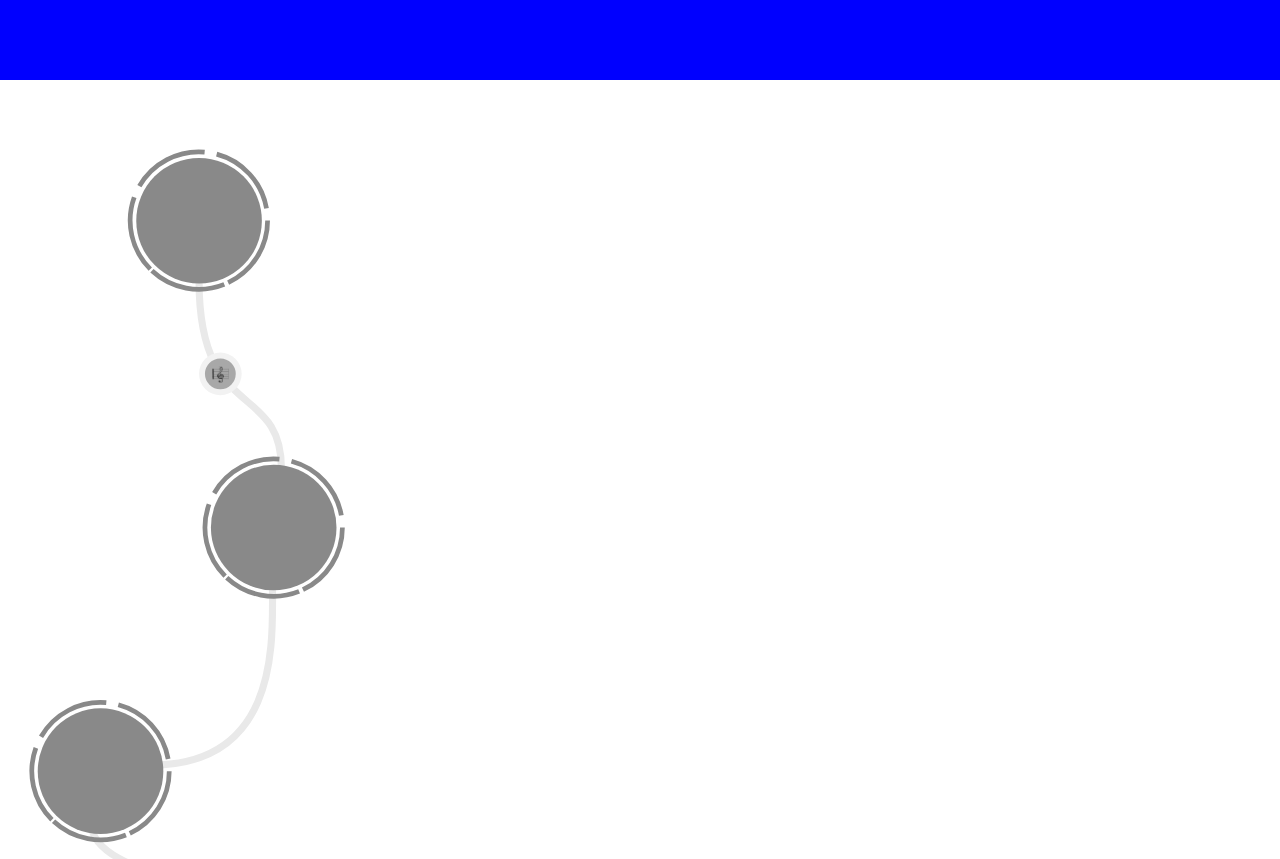
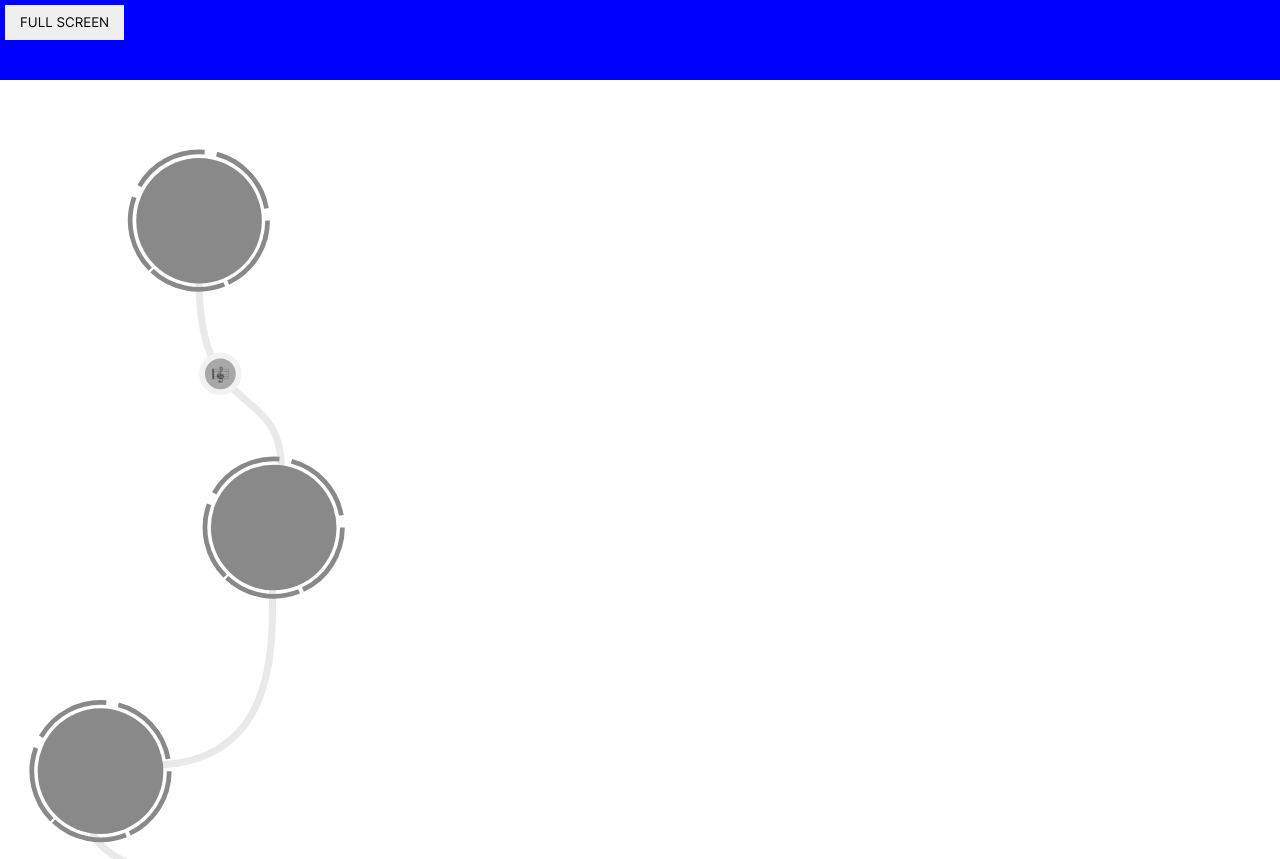
Before and after one commit to JuulVrasdonk/afstudeer-prototype, a Next.js app: page / in a window 1280 px wide. Shown: the top 859 px of the page. Built offline with nearby package versions, Linux system fonts and the light colour scheme.

Commit message:
Request fullscreen button

```diff
--- /dev/null
+++ b/components/Home/RequestFullscreen.js
@@ -0,0 +1,60 @@
+import React, { useState } from 'react';
+import styled from 'styled-components';
+
+const FullScreenButton = styled.button`
+    position: absolute;
+    top: 5px;
+    left: 5px;
+    padding: 9px 15px 10px;
+    border: none;
+    outline: none;
+    z-index: 10000;
+    text-transform: uppercase;
+`
+
+const RequestFullscreen = () => {
+  const [isFullScreen, setIsFullScreen] = useState(false);
+
+  const toggleFullScreen = () => {
+    const element = document.documentElement;
+    if (!document.fullscreenElement && !document.webkitFullscreenElement && !document.msFullscreenElement) {
+      // Enter full screen mode
+      if (element.requestFullscreen) {
+        element.requestFullscreen().then(() => setIsFullScreen(true)).catch(error => {
+          console.log('Failed to enter full screen mode:', error);
+        });
+      } else if (element.webkitRequestFullscreen) {
+        element.webkitRequestFullscreen().then(() => setIsFullScreen(true)).catch(error => {
+          console.log('Failed to enter full screen mode:', error);
+        });
+      } else if (element.msRequestFullscreen) {
+        element.msRequestFullscreen().then(() => setIsFullScreen(true)).catch(error => {
+          console.log('Failed to enter full screen mode:', error);
+        });
+      }
+    } else {
+      // Exit full screen mode
+      if (document.exitFullscreen) {
+        document.exitFullscreen().then(() => setIsFullScreen(false)).catch(error => {
+          console.log('Failed to exit full screen mode:', error);
+        });
+      } else if (document.webkitExitFullscreen) {
+        document.webkitExitFullscreen().then(() => setIsFullScreen(false)).catch(error => {
+          console.log('Failed to exit full screen mode:', error);
+        });
+      } else if (document.msExitFullscreen) {
+        document.msExitFullscreen().then(() => setIsFullScreen(false)).catch(error => {
+          console.log('Failed to exit full screen mode:', error);
+        });
+      }
+    }
+  }
+
+  return (
+    <FullScreenButton onClick={toggleFullScreen}>
+      {isFullScreen ? 'Exit Full Screen' : 'Full Screen'}
+    </FullScreenButton>
+  );
+}
+
+export default RequestFullscreen;
--- a/pages/index.js
+++ b/pages/index.js
@@ -1,31 +1,13 @@
 import Head from 'next/head'
 import HomeNavigation from '/components/Home/HomeNavigation'
 import Paths from '/components/Home/Paths'
-import { useEffect } from 'react';
+import RequestFullscreen from '/components/Home/RequestFullscreen'
 
-
-const requestFullscreen = () => {
-  const element = document.documentElement;
-  if (element.requestFullscreen) {
-    element.requestFullscreen().catch(error => {
-    });
-  } else if (element.webkitRequestFullscreen) {
-    element.webkitRequestFullscreen().catch(error => {
-    });
-  } else if (element.msRequestFullscreen) {
-    element.msRequestFullscreen().catch(error => {
-    });
-  } else {
-    console.log('Fullscreen mode is not supported.');
-  }
-}
 
 
 
 const Home = () => {
-  useEffect(() => {
-    requestFullscreen();
-  }, []);
+
 
   return (
     <>
@@ -35,6 +17,7 @@ const Home = () => {
         <meta name="viewport" content="width=device-width, initial-scale=1" />
         <link rel="icon" href="/favicon.ico" />
       </Head>
+      <RequestFullscreen/>
       <HomeNavigation />
       <Paths />
     </>
```
